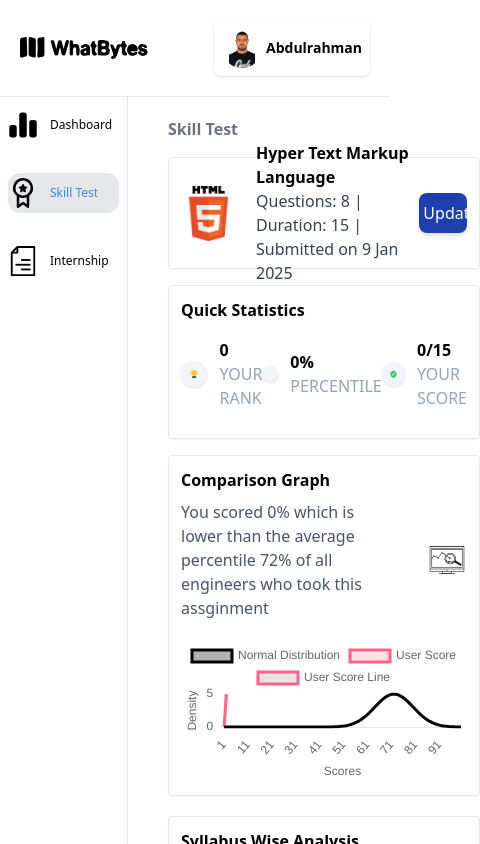
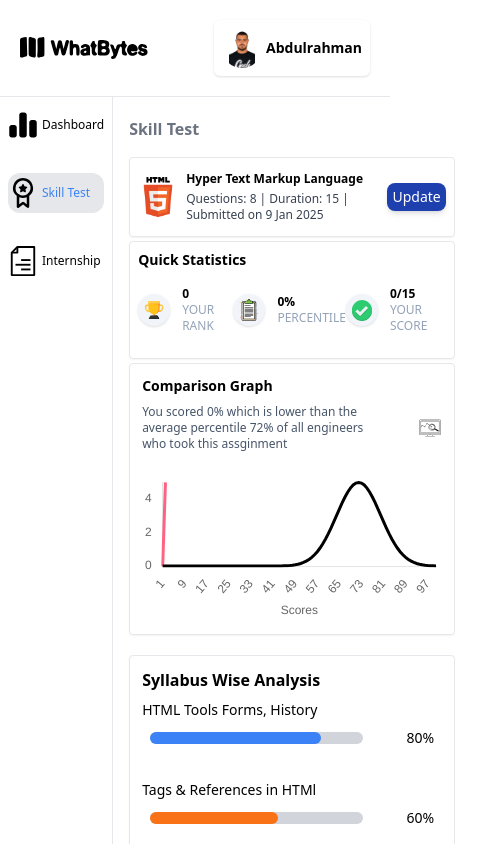
Before and after one commit to abdoibrahim257/WhatBytes-Assignment, a Next.js app: page / in a window 390 px wide. Shown: the top 844 px of the page, 480 px wide, since content can reach past the window. Built offline with nearby package versions, Linux system fonts and the light colour scheme.

Commit message:
done most of the responsiveness

```diff
--- a/app/globals.css
+++ b/app/globals.css
@@ -3,11 +3,11 @@
 @tailwind utilities;
 
 .nav-items{
-    @apply flex justify-start h-10 items-center gap-3 lg:gap-7 cursor-pointer;
+    @apply flex justify-start h-10 items-center gap-1 md:gap-3 lg:gap-7 cursor-pointer;
 }
 
 .form-group{
-    @apply flex justify-between items-center gap-1 mb-3;
+    @apply flex justify-between items-center gap-1;
 }
 
 input[type='number']::-webkit-outer-spin-button,
--- a/app/page.js
+++ b/app/page.js
@@ -7,7 +7,7 @@ export default function Home() {
   return (
     <div>
       <Header />
-      <div className="flex gap-10">
+      <div className="flex gap-4 lg:gap-10">
         <Navbar />
         <Skills />
       </div>
--- a/components/ComparisonGraph.jsx
+++ b/components/ComparisonGraph.jsx
@@ -11,7 +11,7 @@ import {
   Legend,
 } from "chart.js";
 
-
+// Register the required Chart.js components
 ChartJS.register(CategoryScale, LinearScale, PointElement, LineElement, Tooltip, Legend);
 
 const ComparisonGraph = ({percentile}) => {
@@ -79,7 +79,7 @@ const ComparisonGraph = ({percentile}) => {
         responsive: true,
         plugins: {
         legend: {
-            display: true,
+            display: false,
             position: 'top',
         },
         },
@@ -98,7 +98,7 @@ const ComparisonGraph = ({percentile}) => {
             display: false,
             },
             title: {
-            display: true,
+            display: false,
             text: 'Density',
             },
         },
@@ -107,10 +107,10 @@ const ComparisonGraph = ({percentile}) => {
 
   return (
     <div className='p-3 border shadow-sm rounded'>
-        <p className='font-bold'>Comparison Graph</p>
+        <p className='font-bold text-sm md:text-base'>Comparison Graph</p>
         <div className='flex items-center gap-10 mt-2'>
-            <p className='text-slate-600'>You scored {percentile}% which is {lowerOrHigher()} than the average percentile {mean}% of all engineers who took this assginment</p>
-            <Image  src  = "/stat.svg" alt="stats" width={40} height={30} />
+            <p className='text-slate-600 text-xs md:text-sm'>You scored {percentile}% which is {lowerOrHigher()} than the average percentile {mean}% of all engineers who took this assginment</p>
+            <img  src  = "/stat.svg" alt="stats" className='w-6 md:w-10' />
         </div>
         <div className='mt-5 flex justify-center'>
             <Line data={data} options={options} />
--- a/components/Navbar.jsx
+++ b/components/Navbar.jsx
@@ -13,7 +13,7 @@ const Navbar = () => {
     ];
 
   return (
-    <div className='w-1/6 min-w-32 h-screen p-2 lg:p-4 flex flex-col gap-7 border-r'>
+    <div className='w-1/6 min-w-max h-screen p-2 lg:p-4 flex flex-col gap-7 border-r'>
         {navItems.map((item, index) => (
             <a key={index} className={`nav-items ${selected === item.name ? 'bg-gray-200 rounded-xl text-blue-500' : ''}`} onClick={() => setSelected(item.name)}>
                 <Image src={item.icon} alt={item.name} width={30} height={30} />
--- a/components/QuestionAnalysis.jsx
+++ b/components/QuestionAnalysis.jsx
@@ -39,9 +39,9 @@ const QuestionAnalysis = ({score}) => {
             <p className='font-bold'>Question Analysis</p>
             <p className='text-blue-700 font-bold'>{score}/15</p>
         </div>
-        <div  className='flex flex-col gap-2  items-center'>
-            {score === "15" ? <p>You scored {score} out of 15. Great Job</p> : <p>you scored {score} out of 15. However, it still needs some improvements.</p>}
-            <div  className='w-1/2 flex justify-center'>
+        <div  className='flex flex-col gap-2 items-center'>
+            {score === "15" ? <p className='w-full text-left'>You scored {score} out of 15. Great Job</p> : <p className='w-full text-left'>you scored {score} out of 15. However, it still needs some improvements.</p>}
+            <div  className='flex justify-center w-1/4'>
                 <Doughnut data={data} options={options} />
             </div>
         </div>
--- a/components/QuickStats.jsx
+++ b/components/QuickStats.jsx
@@ -1,37 +1,36 @@
 "use client";
 import React from 'react'
-import Image from 'next/image'
 
 const QuickStats = ({rank, percentile, score}) => {
   return (
-    <div className='p-3 border shadow-sm rounded flex flex-col gap-4 '>
-        <h2 className='font-bold'>Quick Statistics</h2>
+    <div className='p-2 md:p-3 border shadow-sm rounded flex flex-col gap-4 '>
+        <h2 className='font-bold text-sm md:text-base'>Quick Statistics</h2>
         <div className='flex justify-evenly items-center mb-4'>
             <div className='flex items-center gap-3'>
-                <div className='rounded-full bg-slate-100 shadow p-2'>
-                    <Image src="/trophy.svg" alt="Rank" width={40} height={40} />
+                <div className='rounded-full bg-slate-100 shadow p-1 md:p-2'>
+                    <img src="/trophy.svg" alt="Rank" className="min-w-6 md:w-10" />
                 </div>
                 <div className='felx flex-col'>
-                    <p className='font-bold'>{rank}</p>
-                    <p className='text-slate-400'>YOUR RANK</p>
+                    <p className='font-bold text-xs md:text-sm'>{rank}</p>
+                    <p className='text-slate-400 text-xs md:text-sm'>YOUR RANK</p>
                 </div>
             </div>
             <div className='flex items-center gap-3'>
-                <div className='rounded-full bg-slate-100 shadow p-2'>
-                    <Image src="/percent.svg" alt="Percentile" width={40} height={40} />
+                <div className='rounded-full bg-slate-100 shadow p-1 md:p-2'>
+                    <img src="/percent.svg" alt="Percentile" className="min-w-6 md:w-10" />
                 </div>
                 <div className='felx flex-col'>
-                    <p className='font-bold'>{percentile}%</p>
-                    <p className='text-slate-400'>PERCENTILE</p>
+                    <p className='font-bold text-xs md:text-sm'>{percentile}%</p>
+                    <p className='text-slate-400 text-xs md:text-sm'>PERCENTILE</p>
                 </div>
             </div>
             <div className='flex items-center gap-3'>
-                <div className='rounded-full bg-slate-100 shadow p-2'>
-                    <Image src="/score.svg" alt="Score" width={40} height={40} />
+                <div className='rounded-full bg-slate-100 shadow p-1 md:p-2'>
+                    <img src="/score.svg" alt="Score" className="min-w-6 md:w-10" />
                 </div>
                 <div className='felx flex-col'>
-                    <p className='font-bold'>{score}/15</p>
-                    <p className='text-slate-400'>YOUR SCORE</p>
+                    <p className='font-bold text-xs md:text-sm'>{score}/15</p>
+                    <p className='text-slate-400 text-xs md:text-sm'>YOUR SCORE</p>
                 </div>
             </div>
         </div>
--- a/components/Skills.jsx
+++ b/components/Skills.jsx
@@ -12,15 +12,15 @@ const Skills = () => {
   const [score, setScore] = useState('0');
 
   return (
-    <div  className='w-4/5 mt-5'>
+    <div  className='w-full lg:w-4/5 mt-5'>
         <span className='text-gray-500 font-bold'>Skill Test</span>
-        <div className='flex flex-col lg:flex-row gap-5  mt-4'>
-          <div className='flex flex-col gap-4 lg:w-3/5'>
+        <div className='flex flex-col lg:flex-row gap-5 mt-4'>
+          <div className='flex flex-col gap-1 md:gap-4 w-full md:w-11/12 lg:w-3/5'>
             <TestOverview setRank={setRank} setPercentile={setPercentile} setScore={setScore} />
             <QuickStats rank={rank} percentile={percentile} score={score} />
             <ComparisonGraph percentile={percentile}/>
           </div>
-          <div className='lg:w-2/5 flex flex-col gap-4'>
+          <div className='w-full md:w-11/12 lg:w-2/5 flex flex-col gap-4'>
             <SyllabusAnalysis />
             <QuestionAnalysis score={score} />
           </div>
--- a/components/SyllabusAnalysis.jsx
+++ b/components/SyllabusAnalysis.jsx
@@ -28,16 +28,16 @@ const SyllabusAnalysis = () => {
 
   return (
     <div className='p-3 border shadow-sm rounded'>
-        <p className='font-bold mb-8'>Syllabus Wise Analysis</p>
+        <p className='font-bold mb-2 md:mb-4 lg:mb-8'>Syllabus Wise Analysis</p>
         <div   className='flex flex-col gap-8 mb-4'>
             {syllabus.map((item, index) => (
                 <div key={index} className='flex flex-col gap-2'>
-                    <div>{item.topic}</div>
+                    <div className='text-sm md:text-base'>{item.topic}</div>
                     <div className='flex items-center justify-between gap-3 mx-2'>
-                        <div className='bg-gray-300 w-5/6 h-3 rounded-full'>
+                        <div className='bg-gray-300 w-3/4 md:w-5/6 h-3 rounded-full'>
                             <div className={`h-full ${item.color} rounded-full`} style={{width: `${item.percentage}%`}}></div>
                         </div>
-                        <p>{item.percentage}%</p>
+                        <p className='font-medium text-sm md:text-base'>{item.percentage}%</p>
                     </div>
                 </div>
             ))}
--- a/components/TestOverview.jsx
+++ b/components/TestOverview.jsx
@@ -75,53 +75,53 @@ const TestOverview = ({setRank, setPercentile, setScore}) => {
 
   return (
     <div>
-        <div className='h-28 flex items-center justify-between p-3 border shadow-sm rounded'>
-            <div className='flex items-center gap-5'>
-                <Image src="/HTML5.png" alt="HTML5" width={55} height={55} />
-                <div>
-                    <p className='font-bold'>Hyper Text Markup Language</p>
-                    <p className='text-gray-700'>Questions: {noOfQuestions} | Duration: {Duration} | Submitted on {dateSubmitted}</p>
+        <div className='h-20 lg:h-auto flex items-center justify-between p-2 lg:p-3 border shadow-sm rounded'>
+            <div className='flex items-center gap-2 lg:gap-5'>
+                <img src="/HTML5.png" alt="HTML5" className='w-10 lg:w-12' />
+                <div className='flex flex-col gap-1'>
+                    <p className='font-bold text-xs md:text-sm lg:text-base'>Hyper Text Markup Language</p>
+                    <p className='text-gray-700  text-xs md:text-sm lg:text-base'>Questions: {noOfQuestions} | Duration: {Duration} | Submitted on {dateSubmitted}</p>
                 </div>
             </div>
-            <button className='rounded-lg shadow-md bg-blue-800 text-white p-1 w-1/6 h-10 border-0 hover:bg-blue-900' onClick={handleClick}>Update</button>
+            <button className='rounded-lg shadow-md bg-blue-800 text-white p-1 w-20 lg:w-1/6 h-7 md:h-10 border-0 hover:bg-blue-900 text-sm md:text-base' onClick={handleClick}>Update</button>
         </div>
 
 
         {formVisible && (
             <div className='fixed inset-0 bg-gray-500 bg-opacity-50 flex items-center justify-center z-50'  onClick={() => setFormVisible(false)}>
-                <div className='bg-white w-1/3 h-1/2 p-5 shadow-lg rounded-lg' onClick={(e) => e.stopPropagation()}>
-                    <div className='flex items-center justify-between mb-8'>
-                        <span className='font-bold text-xl'>Update Scores</span>
-                        <Image src="/HTML5.png" alt="HTML5" width={50} height={50} />
+                <div className='bg-white w-3/4 md:w-1/2 h-1/2 p-5 shadow-lg rounded-lg' onClick={(e) => e.stopPropagation()}>
+                    <div className='flex items-center justify-between mb-2 md:mb-4'>
+                        <span className='font-bold text-sm md:text-lg lg:text-xl'>Update Scores</span>
+                        <img src="/HTML5.png" alt="HTML5" className='w-8 md:w-10 lg:w-12 h-8 md:h-10 lg:h-12'/>
                     </div>
                     <form onSubmit={handleSubmit}>
-                        <div className='flex flex-col gap-10'>
-                            <div>
+                        <div className='flex flex-col gap-8 lg:gap-5'>
+                            <div  className='flex flex-col gap-6 md:gap-5 lg:gap-3'>
                                 <div className='form-group'>
-                                    <label className='text-sm font-medium'>Update your <span className='font-bold w-2/5'>Rank</span></label>
+                                    <label className='text-xs md:text-sm font-medium'>Update your <span className='font-bold'>Rank</span></label>
                                     <div className='flex flex-col w-2/5 gap-1'>
-                                        <input type='number' name='rank' ref={rankRef} required className='border-2 border-gray-300 p-1 rounded-md' onChange={handleRankChange}/>
+                                        <input type='number' name='rank' ref={rankRef} required className='border-2 border-gray-300 p-0.5 lg:p-1 rounded-md text-sm lg:text-base' onChange={handleRankChange}/>
                                         { rankeError && <p className='text-red-800 text-xs font-bold'>required|should be a number</p> }
                                     </div>
                                 </div>
                                 <div className='form-group'>
-                                    <label className='text-sm font-medium'>Update your <span className='font-bold w-2/5'>Percentile</span></label>
+                                    <label className='text-xs md:text-sm font-medium'>Update your <span className='font-bold'>Percentile</span></label>
                                     <div className='flex flex-col w-2/5 gap-1'>
-                                        <input type='number' name='score' ref={percentileRef} required className='border-2 border-gray-300 p-1 rounded-md' onChange={handlePercentileChange} />
+                                        <input type='number' name='score' ref={percentileRef} required className='border-2 border-gray-300 p-0.5 lg:p-1 rounded-md text-sm lg:text-base' onChange={handlePercentileChange} />
                                         { percentileError && <p className='text-red-800 text-xs font-bold'>required|should be 0-100</p> }
                                     </div>
                                 </div>
                                 <div className='form-group'>
-                                    <label className='text-sm font-medium'>Update your <span className='font-bold w-2/5'>Current score  (out of 15)</span></label>
+                                    <label className='text-xs md:text-sm font-medium'>Update your <span className='font-bold'>Current score  (out of 15)</span></label>
                                     <div className='flex flex-col w-2/5 gap-1'>
-                                        <input type='number' name='time' ref={scoreRef} required max="15" className='border-2 border-gray-300 p-1 rounded-md' onChange={handleScoreChange} />
+                                        <input type='number' name='time' ref={scoreRef} required max="15" className='border-2 border-gray-300 p-0.5 lg:p-1 rounded-md text-sm lg:text-base' onChange={handleScoreChange} />
                                         { scoreError && <p className='text-red-800 text-xs font-bold'>required|should be 0-15</p> }
                                     </div>
                                 </div>
                             </div>
                             <div className='flex justify-end gap-3'>
-                                <button className='rounded-lg border-2 w-1/6  hover:bg-slate-200' onClick={() => {setFormVisible(false)}}>Cancel</button>
-                                <button type='submit' className='bg-blue-800 text-white p-1 w-1/6 border-0 rounded-lg hover:bg-blue-900'>Update</button>
+                                <button className='rounded-lg border-2 w-14 md:w-16 lg:w-1/6 text-xs md:text-sm lg:text-base hover:bg-slate-200' onClick={() => {setFormVisible(false)}}>Cancel</button>
+                                <button type='submit' className='bg-blue-800 text-white p-1 w-14 md:w-16 lg:w-1/6 text-xs md:text-sm lg:text-base border-0 rounded-lg hover:bg-blue-900'>Update</button>
                             </div>
                         </div>
                     </form>
```
